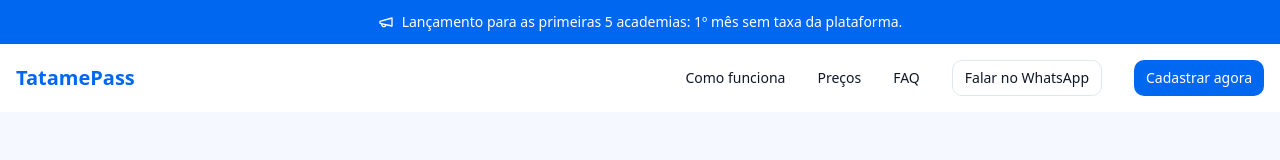
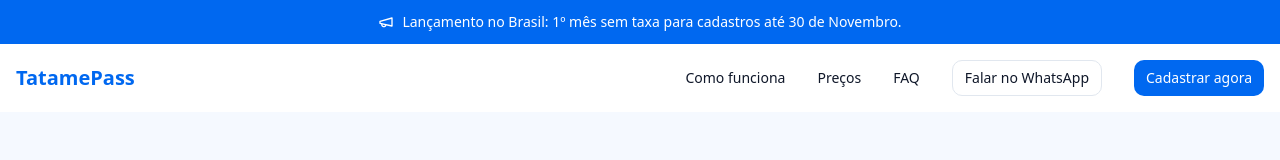
Before and after one commit to pukoe2/tatame-pass-pilot, a React (Vite) app: page / in a window 1280 px wide. Shown: the top 160 px of the page. Built offline with nearby package versions, Linux system fonts and the light colour scheme; the HTML template or start-up script is replaced by a standard one.

Commit message:
Update announcement: extend promotion to November 30th

```diff
--- a/src/components/AnnouncementBar.tsx
+++ b/src/components/AnnouncementBar.tsx
@@ -6,7 +6,7 @@ export const AnnouncementBar = () => {
       <div className="container mx-auto max-w-7xl flex items-center justify-center gap-2">
         <Megaphone className="h-4 w-4 flex-shrink-0" />
         <p className="text-sm font-medium">
-          Lançamento para as primeiras 5 academias: 1º mês sem taxa da plataforma.
+          Lançamento no Brasil: 1º mês sem taxa para cadastros até 30 de Novembro.
         </p>
       </div>
     </div>
```
